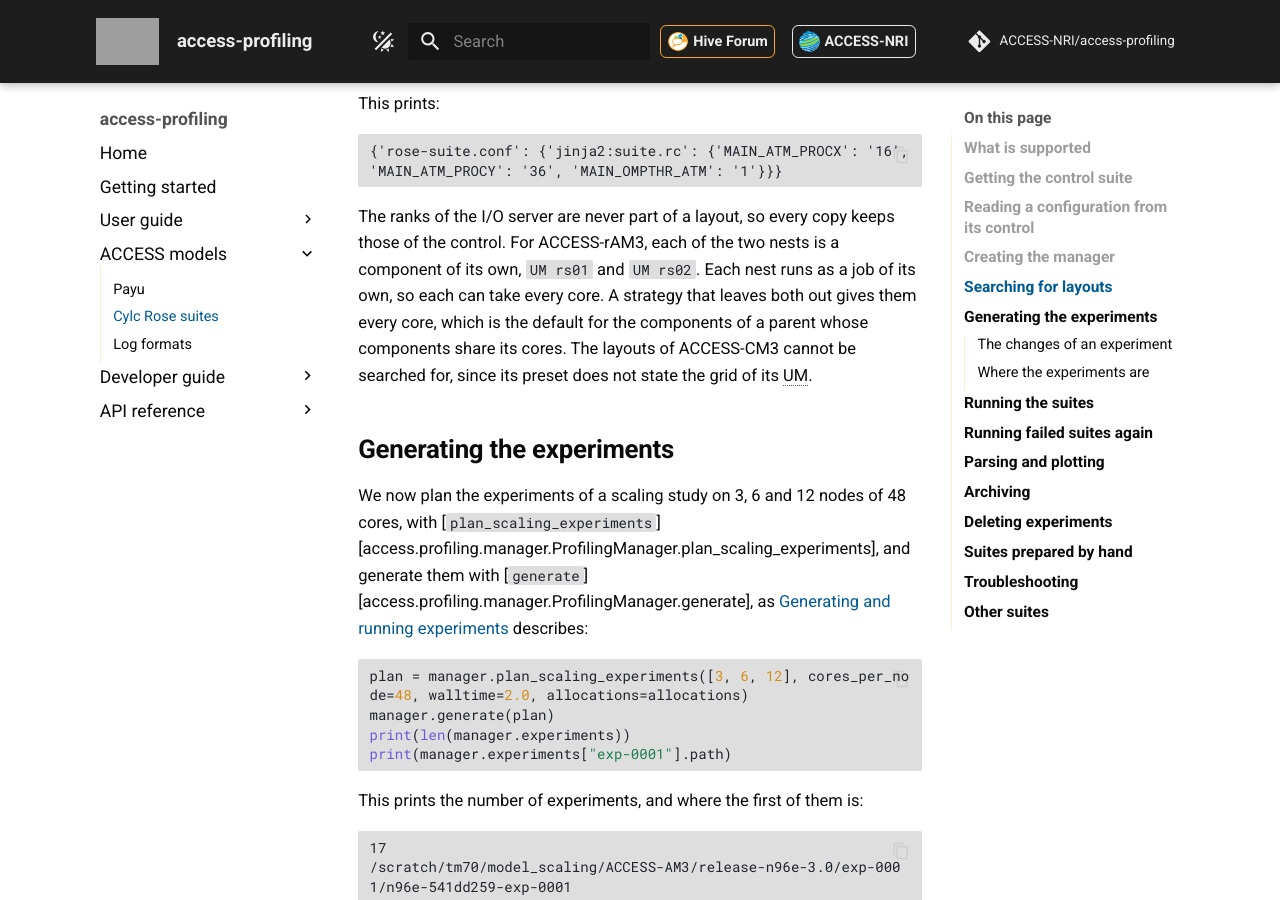
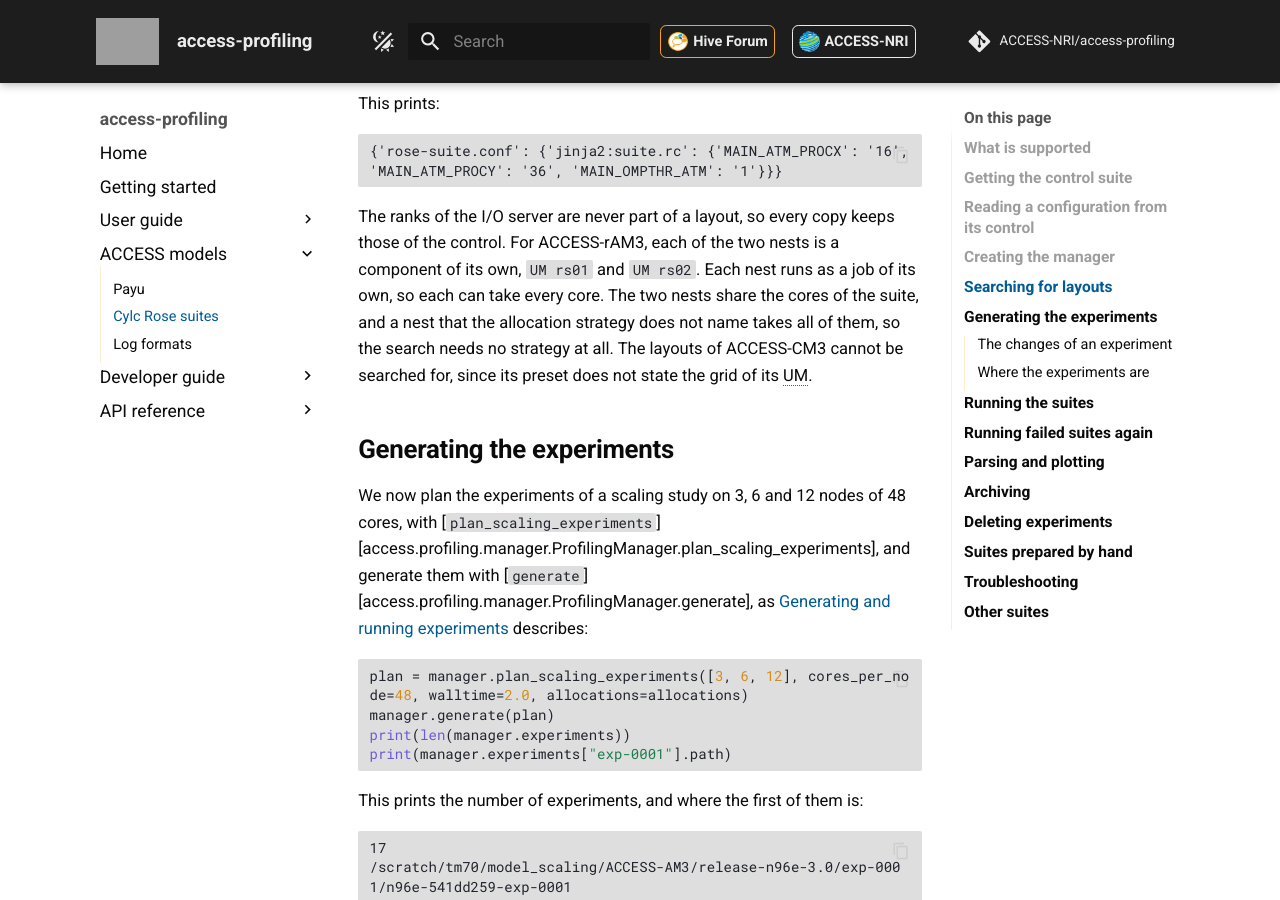
Before and after one commit to ACCESS-NRI/access-profiling, an MkDocs documentation site: the page built from documentation/docs/pages/access/cylc-rose-suites.md, in a window 1280 px wide and 900 px high, scrolled down 4511 px. Built offline with MkDocs 1.6.1 and Material for MkDocs 9.7.7, drawn with Linux system fonts in a browser that asks for light colours; nearby versions of some CDN libraries; comment, search, counter and statistics services are not loaded; some of the changed text lies outside the part shown; grey boxes are pictures that could not be loaded.

Commit message:
Address the review of the shorter strategies:
- the guide, the experiments page and the Cylc page say what a component left out of a strategy takes in the terms of the example, the cores of shared or of the suite, rather than in terms of parents the pages never explain
- with access-config-utils giving no strategy the same defaults, the rAM3 example searches with no strategy at all, and the docstrings of select_layouts and the planning methods say what None gives
- the strategy of the guide has a lead-in that introduces it, and a paragraph of the experiments page is rewrapped

Co-Authored-By: Claude Opus 5.5 <noreply@anthropic.com>

```diff
--- a/documentation/docs/pages/access/cylc-rose-suites.md
+++ b/documentation/docs/pages/access/cylc-rose-suites.md
@@ -178,9 +178,9 @@ This prints:
 
 The ranks of the I/O server are never part of a layout, so every copy keeps those of the control. For ACCESS-rAM3,
 each of the two nests is a component of its own, `UM rs01` and `UM rs02`. Each nest runs as a job of its own, so
-each can take every core. A strategy that leaves both out gives them every core, which is the default for the
-components of a parent whose components share its cores. The layouts of ACCESS-CM3 cannot be searched for, since its
-preset does not state the grid of its UM.
+each can take every core. The two nests share the cores of the suite, and a nest that the allocation strategy does
+not name takes all of them, so the search needs no strategy at all. The layouts of ACCESS-CM3 cannot be searched for,
+since its preset does not state the grid of its UM.
 
 ## Generating the experiments
 
```
Also changed, not shown: other parts of documentation/docs/pages/access/cylc-rose-suites.md (+1 -1 lines), documentation/docs/pages/user-guide/experiments.md (+3 -3 lines), 1 other file.
